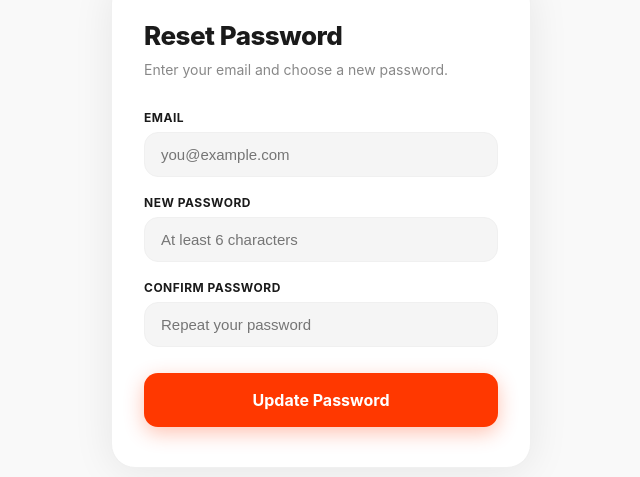
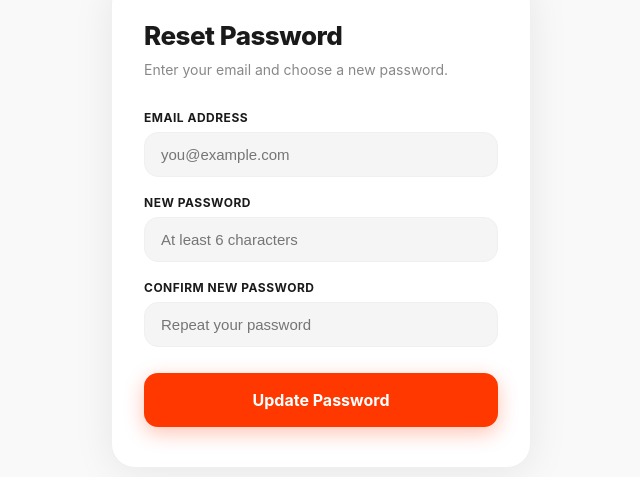
Before and after one commit to Darchie26/Sayvor-Cards, a Next.js app in the folder sayvor-cards/: page /reset-password in a window 1280 px wide. Shown: the part 182-659 px from the top of the page, without its empty margins (319-959 px from the left). Built offline with nearby package versions, Linux system fonts and the light colour scheme; no server answers.

Commit message:
update code

```diff
--- /dev/null
+++ b/sayvor-cards/app/api/reset-password/route.ts
@@ -0,0 +1,49 @@
+import { createClient } from '@supabase/supabase-js'
+import { NextResponse } from 'next/server'
+
+// Uses service role key — never exposed to browser
+const supabase = createClient(
+  process.env.NEXT_PUBLIC_SUPABASE_URL!,
+  process.env.SUPABASE_SERVICE_ROLE_KEY!
+)
+
+export async function POST(req: Request) {
+  try {
+    const { email, password } = await req.json()
+
+    if (!email || !password) {
+      return NextResponse.json({ error: 'Email and password are required.' }, { status: 400 })
+    }
+
+    if (password.length < 6) {
+      return NextResponse.json({ error: 'Password must be at least 6 characters.' }, { status: 400 })
+    }
+
+    // Find user by email using admin API
+    const { data: { users }, error: listError } = await supabase.auth.admin.listUsers()
+    if (listError) throw listError
+
+    const user = users.find(u => u.email?.toLowerCase() === email.trim().toLowerCase())
+
+    if (!user) {
+      return NextResponse.json(
+        { error: 'No account found with that email address.' },
+        { status: 404 }
+      )
+    }
+
+    // Update password directly — no session needed
+    const { error: updateError } = await supabase.auth.admin.updateUserById(
+      user.id,
+      { password }
+    )
+
+    if (updateError) throw updateError
+
+    return NextResponse.json({ success: true })
+
+  } catch (e: any) {
+    console.error('Reset error:', e)
+    return NextResponse.json({ error: e.message ?? 'Something went wrong.' }, { status: 500 })
+  }
+}
--- a/sayvor-cards/app/reset-password/page.tsx
+++ b/sayvor-cards/app/reset-password/page.tsx
@@ -1,12 +1,6 @@
 'use client'
 
 import { useState } from 'react'
-import { createClient } from '@supabase/supabase-js'
-
-const supabase = createClient(
-  process.env.NEXT_PUBLIC_SUPABASE_URL!,
-  process.env.NEXT_PUBLIC_SUPABASE_ANON_KEY!
-)
 
 export default function ResetPasswordPage() {
   const [email, setEmail] = useState('')
@@ -21,32 +15,26 @@ export default function ResetPasswordPage() {
     setError('')
 
     if (!email.trim()) { setError('Please enter your email.'); return }
-    if (!password.trim()) { setError('Please enter a new password.'); return }
+    if (!password) { setError('Please enter a new password.'); return }
     if (password.length < 6) { setError('Password must be at least 6 characters.'); return }
     if (password !== confirmPassword) { setError('Passwords do not match.'); return }
 
     setLoading(true)
 
     try {
-      // Step 1 — sign in with email OTP (passwordless)
-      const { error: signInError } = await supabase.auth.signInWithOtp({
-        email: email.trim().toLowerCase(),
-        options: { shouldCreateUser: false }
+      const response = await fetch('/api/reset-password', {
+        method: 'POST',
+        headers: { 'Content-Type': 'application/json' },
+        body: JSON.stringify({
+          email: email.trim().toLowerCase(),
+          password,
+        }),
       })
 
-      if (signInError) {
-        setError('Email not found. Please check and try again.')
-        setLoading(false)
-        return
-      }
+      const data = await response.json()
 
-      // Step 2 — update password directly
-      const { error: updateError } = await supabase.auth.updateUser({
-        password: password,
-      })
-
-      if (updateError) {
-        setError(updateError.message)
+      if (!response.ok) {
+        setError(data.error ?? 'Something went wrong. Please try again.')
         setLoading(false)
         return
       }
@@ -63,16 +51,16 @@ export default function ResetPasswordPage() {
 //     return (
 //       <div style={page}>
 //         <div style={card}>
-//           <div style={{ textAlign: 'center' }}>
+//           <div style={{ textAlign: 'center' as const }}>
 //             <div style={{ fontSize: 56, marginBottom: 16 }}>✅</div>
 //             <h2 style={title}>Password Updated!</h2>
 //             <p style={subtitle}>
-//               Your password has been changed.
+//               Your password has been changed successfully.{' '}
 //               Open the Sayvor app and sign in with your new password.
 //             </p>
 
 //               href="https://apps.apple.com/us/app/sayvor/id6761675195"
-//               style={btn}
+//               style={appBtn}
 //             >
 //               Open Sayvor App
 //             </a>
@@ -98,63 +86,60 @@ export default function ResetPasswordPage() {
 
         {error && <div style={errorBox}>{error}</div>}
 
-        <form onSubmit={handleReset} style={form}>
+        <form onSubmit={handleReset}>
 
-          {/* Email */}
           <div style={inputGroup}>
-            <label style={label}>Email</label>
+            <label style={labelStyle}>Email Address</label>
             <input
               type="email"
               placeholder="you@example.com"
               value={email}
               onChange={e => setEmail(e.target.value)}
-              style={input}
+              style={inputStyle}
               disabled={loading}
             />
           </div>
 
-          {/* New Password */}
           <div style={inputGroup}>
-            <label style={label}>New Password</label>
+            <label style={labelStyle}>New Password</label>
             <input
               type="password"
               placeholder="At least 6 characters"
               value={password}
               onChange={e => setPassword(e.target.value)}
-              style={input}
+              style={inputStyle}
               disabled={loading}
             />
           </div>
 
-          {/* Confirm Password */}
           <div style={inputGroup}>
-            <label style={label}>Confirm Password</label>
+            <label style={labelStyle}>Confirm New Password</label>
             <input
               type="password"
               placeholder="Repeat your password"
               value={confirmPassword}
               onChange={e => setConfirmPassword(e.target.value)}
-              style={input}
+              style={inputStyle}
               disabled={loading}
             />
             {confirmPassword && password !== confirmPassword && (
-              <p style={{ color: '#e05a3a', fontSize: 12, marginTop: 4 }}>
+              <p style={{ color: '#e05a3a', fontSize: 12, marginTop: 6 }}>
                 Passwords don't match
               </p>
             )}
           </div>
 
-          <button type="submit" disabled={loading} style={{
-            ...submitBtn,
-            opacity: loading ? 0.6 : 1,
-          }}>
+          <button
+            type="submit"
+            disabled={loading}
+            style={{ ...submitBtn, opacity: loading ? 0.6 : 1 }}
+          >
             {loading ? 'Updating...' : 'Update Password'}
           </button>
 
         </form>
       </div>
 
-      {/* Footer */}
       <p style={footer}>
         © 2026 Sayvor ·{' '}
         <a href="/privacy" style={{ color: '#aaa' }}>Privacy</a>
@@ -166,7 +151,6 @@ export default function ResetPasswordPage() {
   )
 }
 
-// ── Styles ──
 const page: React.CSSProperties = {
   minHeight: '100vh',
   backgroundColor: '#f9f9f9',
@@ -177,115 +161,58 @@ const page: React.CSSProperties = {
   fontFamily: '-apple-system, BlinkMacSystemFont, "Segoe UI", sans-serif',
   padding: '24px 16px',
 }
-
 const logoRow: React.CSSProperties = {
-  display: 'flex',
-  alignItems: 'center',
-  gap: 8,
-  marginBottom: 28,
+  display: 'flex', alignItems: 'center',
+  gap: 8, marginBottom: 28,
 }
-
 const logoText: React.CSSProperties = {
-  fontSize: 20,
-  fontWeight: 800,
-  color: '#1a1a1a',
+  fontSize: 20, fontWeight: 800, color: '#1a1a1a',
 }
-
 const card: React.CSSProperties = {
-  backgroundColor: '#fff',
-  borderRadius: 24,
-  padding: '40px 32px',
-  width: '100%',
-  maxWidth: 420,
+  backgroundColor: '#fff', borderRadius: 24,
+  padding: '40px 32px', width: '100%', maxWidth: 420,
   boxShadow: '0 4px 40px rgba(0,0,0,0.08)',
   border: '1px solid #f0f0f0',
 }
-
 const title: React.CSSProperties = {
-  fontSize: 26,
-  fontWeight: 800,
-  color: '#1a1a1a',
-  margin: '0 0 8px',
-  letterSpacing: -0.5,
+  fontSize: 26, fontWeight: 800, color: '#1a1a1a',
+  margin: '0 0 8px', letterSpacing: -0.5,
 }
-
 const subtitle: React.CSSProperties = {
-  fontSize: 14,
-  color: '#888',
-  margin: '0 0 28px',
-  lineHeight: 1.6,
+  fontSize: 14, color: '#888',
+  margin: '0 0 28px', lineHeight: 1.6,
 }
-
 const errorBox: React.CSSProperties = {
-  backgroundColor: '#fff5f2',
-  border: '1px solid #ffded5',
-  borderRadius: 12,
-  padding: '12px 16px',
-  fontSize: 14,
-  color: '#e05a3a',
-  marginBottom: 20,
+  backgroundColor: '#fff5f2', border: '1px solid #ffded5',
+  borderRadius: 12, padding: '12px 16px',
+  fontSize: 14, color: '#e05a3a', marginBottom: 20,
 }
-
-const form: React.CSSProperties = {
-  display: 'flex',
-  flexDirection: 'column',
+const inputGroup: React.CSSProperties = { marginBottom: 18 }
+const labelStyle: React.CSSProperties = {
+  display: 'block', fontSize: 12, fontWeight: 700,
+  color: '#1a1a1a', marginBottom: 7,
+  textTransform: 'uppercase', letterSpacing: 0.5,
 }
-
-const inputGroup: React.CSSProperties = {
-  marginBottom: 18,
+const inputStyle: React.CSSProperties = {
+  width: '100%', padding: '13px 16px',
+  fontSize: 15, color: '#1a1a1a',
+  backgroundColor: '#f5f5f5', border: '1.5px solid #f0f0f0',
+  borderRadius: 14, outline: 'none', boxSizing: 'border-box',
 }
-
-const label: React.CSSProperties = {
-  display: 'block',
-  fontSize: 12,
-  fontWeight: 700,
-  color: '#1a1a1a',
-  marginBottom: 7,
-  textTransform: 'uppercase',
-  letterSpacing: 0.5,
-}
-
-const input: React.CSSProperties = {
-  width: '100%',
-  padding: '13px 16px',
-  fontSize: 15,
-  color: '#1a1a1a',
-  backgroundColor: '#f5f5f5',
-  border: '1.5px solid #f0f0f0',
-  borderRadius: 14,
-  outline: 'none',
-  boxSizing: 'border-box',
-}
-
 const submitBtn: React.CSSProperties = {
-  backgroundColor: '#ff3800',
-  color: '#fff',
-  border: 'none',
-  borderRadius: 14,
-  padding: '17px 0',
-  fontSize: 16,
-  fontWeight: 700,
-  width: '100%',
-  cursor: 'pointer',
-  marginTop: 8,
+  backgroundColor: '#ff3800', color: '#fff',
+  border: 'none', borderRadius: 14,
+  padding: '17px 0', fontSize: 16, fontWeight: 700,
+  width: '100%', cursor: 'pointer', marginTop: 8,
   boxShadow: '0 6px 20px rgba(255,56,0,0.3)',
 }
-
-const btn: React.CSSProperties = {
-  display: 'inline-block',
-  backgroundColor: '#1a1a1a',
-  color: '#fff',
-  textDecoration: 'none',
-  borderRadius: 50,
-  padding: '14px 32px',
-  fontSize: 15,
-  fontWeight: 700,
-  marginTop: 24,
+const appBtn: React.CSSProperties = {
+  display: 'inline-block', backgroundColor: '#1a1a1a',
+  color: '#fff', textDecoration: 'none',
+  borderRadius: 50, padding: '14px 32px',
+  fontSize: 15, fontWeight: 700, marginTop: 24,
 }
-
 const footer: React.CSSProperties = {
-  marginTop: 28,
-  fontSize: 12,
-  color: '#ccc',
-  textAlign: 'center',
+  marginTop: 28, fontSize: 12,
+  color: '#ccc', textAlign: 'center',
 }
```
